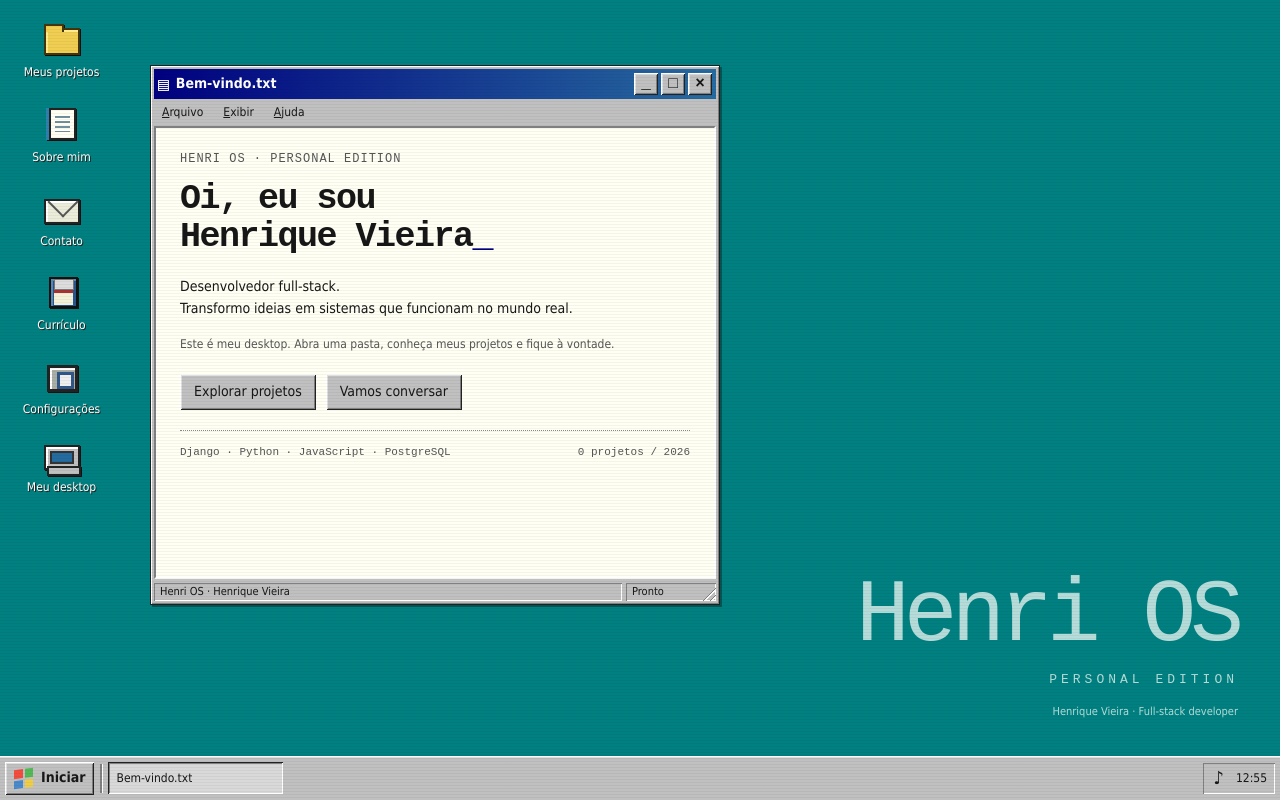
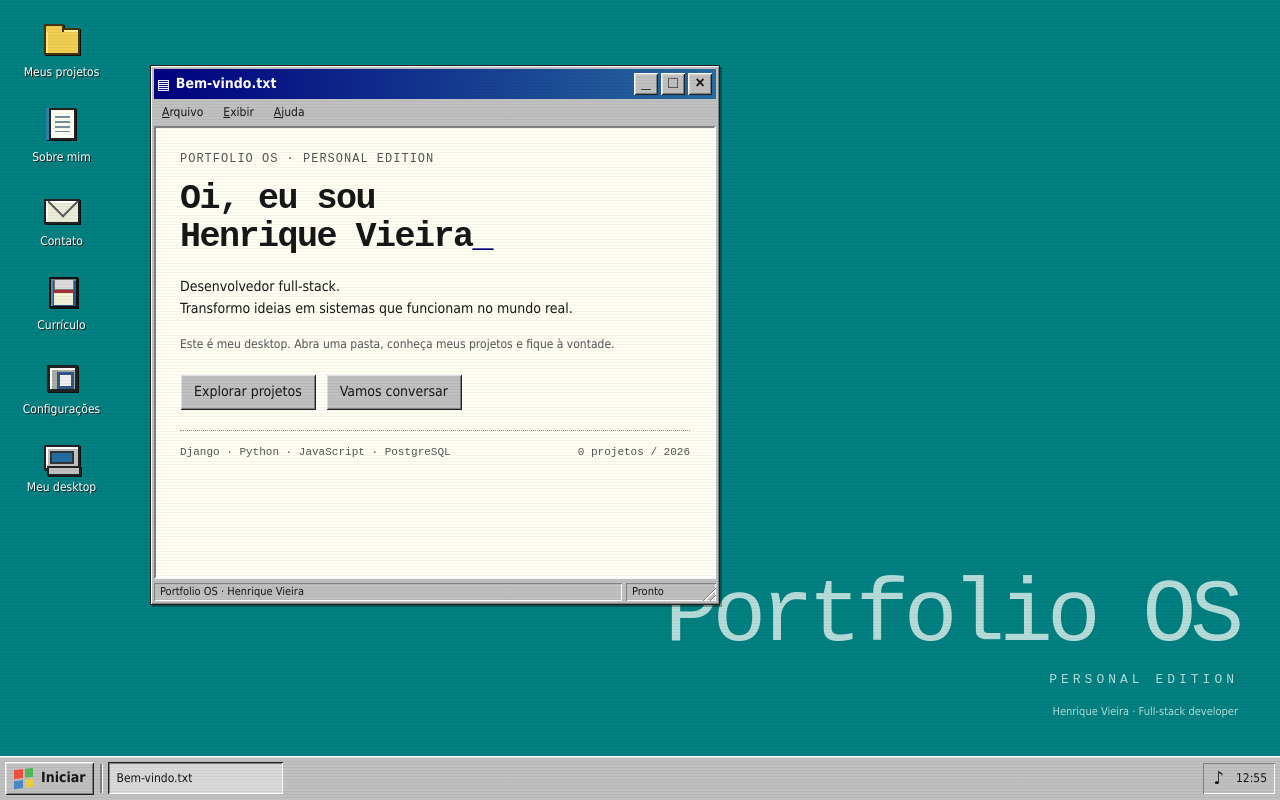
Before and after one commit to yRicke/PortfolioOS, a Django app: page / in a window 1280 px wide. Run offline with Django 4.2, Linux system fonts and the light colour scheme; data that the repository does not hold is empty; parts of the project's set-up code (start-up, migrations or seed data) failed here and were passed over.

Commit message:
refactor(marca): renomeia aplicação para Portfolio OS

```diff
--- a/app/templates/base.html
+++ b/app/templates/base.html
@@ -4,8 +4,8 @@
 <head>
     <meta charset="UTF-8">
     <meta name="viewport" content="width=device-width, initial-scale=1.0">
-    <meta name="description" content="Henri OS — o portfólio de Henrique Vieira, desenvolvedor full-stack, em um desktop inspirado no Windows 98.">
-    <title>{% block title %}Henri OS — Henrique Vieira{% endblock %}</title>
+    <meta name="description" content="Portfolio OS — o portfólio de Henrique Vieira, desenvolvedor full-stack, em um desktop inspirado no Windows 98.">
+    <title>{% block title %}Portfolio OS — Henrique Vieira{% endblock %}</title>
     <link rel="icon" href="{% static 'favicon.ico' %}" sizes="any">
     <link rel="icon" href="{% static 'favicon.png' %}" type="image/png">
     <link rel="apple-touch-icon" href="{% static 'favicon.png' %}">
--- a/app/templates/contato.html
+++ b/app/templates/contato.html
@@ -1,5 +1,5 @@
 {% extends "base.html" %}
-{% block title %}Contato — Henri OS{% endblock %}
+{% block title %}Contato — Portfolio OS{% endblock %}
 {% block content %}
 <section class="os-mail">
     <div class="os-mail-toolbar"><a class="os-button" href="mailto:henriquevieiraperes@gmail.com?subject=Novo%20projeto">✉ Escrever mensagem</a></div>
--- a/app/templates/curriculo.html
+++ b/app/templates/curriculo.html
@@ -1,5 +1,5 @@
 {% extends "base.html" %}
-{% block title %}Currículo — Henri OS{% endblock %}
+{% block title %}Currículo — Portfolio OS{% endblock %}
 {% block content %}
 <article class="os-notepad"><p class="os-eyebrow">curriculo.txt</p><h1>Henrique Vieira</h1><p>Desenvolvedor full-stack<br>Técnico em Desenvolvimento de Sistemas</p><hr><h2>O que construo</h2><p>Aplicações web completas, do backend ao deploy. Sistemas de gestão, marketplaces, APIs, automações e interfaces responsivas.</p><h2>Tecnologias</h2><p>Python · Django · JavaScript · PostgreSQL<br>APIs REST · Git · Vercel · Automação</p><h2>Experiência prática</h2><p>Desenvolvimento de sistemas e produtos digitais, com experiência em robótica competitiva FTC, automação e controle.</p><div class="form-actions"><button type="button" class="os-button" data-print-document>Imprimir / salvar em PDF</button><a class="os-button" href="{% url 'contato' %}" data-os-app="contato" data-os-title="Caixa de entrada">Entrar em contato</a></div></article>
 {% endblock %}
--- a/app/templates/entrar.html
+++ b/app/templates/entrar.html
@@ -5,7 +5,7 @@
 {% block content %}
 <section>
     <h1 class="section-title">Acesso do administrador</h1>
-    <p>Entre com sua conta para gerenciar os projetos do Henri OS.</p>
+    <p>Entre com sua conta para gerenciar os projetos do Portfolio OS.</p>
     {% if form.errors %}
     <div class="empty-state">
         Por favor, corrija os erros abaixo.
--- a/app/templates/index.html
+++ b/app/templates/index.html
@@ -1,8 +1,8 @@
 {% extends "base.html" %}
-{% block title %}Henri OS — Henrique Vieira, desenvolvedor full-stack{% endblock %}
+{% block title %}Portfolio OS — Henrique Vieira, desenvolvedor full-stack{% endblock %}
 {% block content %}
 <section class="os-welcome">
-    <p class="os-eyebrow">Henri OS · Personal edition</p>
+    <p class="os-eyebrow">Portfolio OS · Personal edition</p>
     <h1>Oi, eu sou<br>Henrique Vieira<span class="os-text-caret" aria-hidden="true">_</span></h1>
     <p class="os-welcome-lead">Desenvolvedor full-stack.<br>Transformo ideias em sistemas que funcionam no mundo real.</p>
     <p class="os-muted">Este é meu desktop. Abra uma pasta, conheça meus projetos e fique à vontade.</p>
--- a/app/templates/partials/os_desktop.html
+++ b/app/templates/partials/os_desktop.html
@@ -1,5 +1,5 @@
-<div id="os-desktop" class="os-desktop" data-home-url="{% url 'index' %}" aria-label="Área de trabalho do Henri OS">
-    <div class="os-wallpaper" aria-hidden="true"><strong>Henri OS</strong><span>PERSONAL EDITION</span><small>Henrique Vieira · Full-stack developer</small></div>
+<div id="os-desktop" class="os-desktop" data-home-url="{% url 'index' %}" aria-label="Área de trabalho do Portfolio OS">
+    <div class="os-wallpaper" aria-hidden="true"><strong>Portfolio OS</strong><span>PERSONAL EDITION</span><small>Henrique Vieira · Full-stack developer</small></div>
     <nav class="os-shortcuts" aria-label="Aplicativos da área de trabalho">
         <a class="os-shortcut" href="{% url 'projetos' %}" data-os-app="projetos" data-os-title="Meus projetos"><span class="pixel-icon folder" aria-hidden="true"></span><span>Meus projetos</span></a>
         <a class="os-shortcut" href="{% url 'sobre' %}" data-os-app="sobre" data-os-title="Sobre mim.txt"><span class="pixel-icon note" aria-hidden="true"></span><span>Sobre mim</span></a>
@@ -11,7 +11,7 @@
     <div class="os-windows" data-os-windows></div>
     <div class="os-scanlines" aria-hidden="true"></div>
     <div class="os-start-menu" id="os-start-menu" hidden>
-        <div class="os-menu-brand" aria-hidden="true">Henri OS</div>
+        <div class="os-menu-brand" aria-hidden="true">Portfolio OS</div>
         <nav aria-label="Menu Iniciar">
             <a href="{% url 'projetos' %}" data-os-app="projetos" data-os-title="Meus projetos"><span class="pixel-icon folder" aria-hidden="true"></span>Meus projetos</a>
             <a href="{% url 'sobre' %}" data-os-app="sobre" data-os-title="Sobre mim.txt"><span class="pixel-icon note" aria-hidden="true"></span>Sobre mim</a>
@@ -34,14 +34,14 @@
     </nav>
     <div class="os-loading-status" role="status" aria-live="polite" hidden></div>
 </div>
-<div class="os-boot" data-os-boot role="status" aria-label="Iniciando Henri OS">
-    <span class="os-logo" aria-hidden="true"><i></i><i></i><i></i><i></i></span><div class="os-boot-name">Henri OS</div><small>Personal edition · Iniciando o sistema</small>
+<div class="os-boot" data-os-boot role="status" aria-label="Iniciando Portfolio OS">
+    <span class="os-logo" aria-hidden="true"><i></i><i></i><i></i><i></i></span><div class="os-boot-name">Portfolio OS</div><small>Personal edition · Iniciando o sistema</small>
     <div class="os-boot-track" aria-hidden="true"><div class="os-boot-bar"></div></div><button type="button" class="os-button" data-os-skip-boot>Pular inicialização</button>
 </div>
 <template id="os-settings-content">
     <section class="os-settings"><h1>Painel de controle</h1><p>Deixe o desktop do seu jeito.</p>
         <fieldset><legend>Aparência</legend><label><input type="checkbox" data-os-setting="scanlines"> Textura de tela antiga</label><label><input type="checkbox" data-os-setting="sound"> Sons do sistema</label></fieldset>
         <fieldset><legend>Velocidade</legend><label for="os-delay">Tempo para abrir um aplicativo</label><select id="os-delay" data-os-setting="delay"><option value="1800">Nostálgico · 1,8 segundo</option><option value="600">Rápido · 0,6 segundo</option><option value="0">Instantâneo</option></select></fieldset>
-        <p class="os-muted">Preferências salvas neste navegador.</p><button type="button" class="os-button" data-os-restart>Reiniciar Henri OS</button>
+        <p class="os-muted">Preferências salvas neste navegador.</p><button type="button" class="os-button" data-os-restart>Reiniciar Portfolio OS</button>
     </section>
 </template>
--- a/app/templates/projetos.html
+++ b/app/templates/projetos.html
@@ -1,5 +1,5 @@
 {% extends "base.html" %}
-{% block title %}Meus projetos — Henri OS{% endblock %}
+{% block title %}Meus projetos — Portfolio OS{% endblock %}
 {% block content %}
 <section class="os-explorer">
     <header class="os-explorer-toolbar"><span class="os-muted">Endereço</span><span class="os-address"><span class="pixel-icon folder" aria-hidden="true"></span>Meu computador / Portfólio / Projetos</span></header>
--- a/static/js/os-desktop.js
+++ b/static/js/os-desktop.js
@@ -88,7 +88,7 @@
   function createWindow({ id, title, url, content, geometry }) {
     if (windows.has(id)) { activate(id, true); return windows.get(id); }
     const node = document.createElement('section'); node.className = 'os-window'; node.dataset.osWindow = id; node.setAttribute('role', 'region'); node.setAttribute('aria-label', title);
-    node.innerHTML = '<header class="os-titlebar"><span class="os-window-icon" aria-hidden="true">▤</span><button type="button" class="os-window-title"></button><div class="os-window-controls"><button type="button" class="os-button" data-window-action="minimize">_</button><button type="button" class="os-button" data-window-action="maximize">□</button><button type="button" class="os-button" data-window-action="close">×</button></div></header><div class="os-window-menubar" aria-hidden="true"><span>Arquivo</span><span>Exibir</span><span>Ajuda</span></div><div class="os-window-body"></div><footer class="os-window-status"><span>Henri OS · Henrique Vieira</span><span>Pronto</span></footer><button type="button" class="os-resize-handle" aria-label="Redimensionar janela. Use as setas."></button>';
+    node.innerHTML = '<header class="os-titlebar"><span class="os-window-icon" aria-hidden="true">▤</span><button type="button" class="os-window-title"></button><div class="os-window-controls"><button type="button" class="os-button" data-window-action="minimize">_</button><button type="button" class="os-button" data-window-action="maximize">□</button><button type="button" class="os-button" data-window-action="close">×</button></div></header><div class="os-window-menubar" aria-hidden="true"><span>Arquivo</span><span>Exibir</span><span>Ajuda</span></div><div class="os-window-body"></div><footer class="os-window-status"><span>Portfolio OS · Henrique Vieira</span><span>Pronto</span></footer><button type="button" class="os-resize-handle" aria-label="Redimensionar janela. Use as setas."></button>';
     const sizes = id === 'projetos' || id.startsWith('projeto-') || id === 'painel_projetos' ? [790, 570] : id === 'inicio' ? [570, 540] : [560, 470];
     Object.assign(node.style, { left: `${geometry?.x ?? 150 + windows.size * 32}px`, top: `${geometry?.y ?? 65 + windows.size * 28}px`, width: `${geometry?.width ?? sizes[0]}px`, height: `${geometry?.height ?? sizes[1]}px` });
     const w = { id, title, url: url || '', node, frame: null, dirty: false }; windows.set(id, w); stage.append(node); setTitle(w, title);
@@ -103,7 +103,7 @@
         node.querySelector('.os-window-status > span:last-child').textContent = 'Pronto';
         try {
           if (frame.contentWindow.location.pathname === '/' && w.url !== '/') { returnHome(w); return; }
-          const pageTitle = frame.contentDocument.title.replace(/\s+[—–]\s+(?:Henri OS|Henrique Vieira|Portfólio).*$/, '');
+          const pageTitle = frame.contentDocument.title.replace(/\s+[—–]\s+(?:Portfolio OS|Henrique Vieira|Portfólio).*$/, '');
           if (pageTitle) setTitle(w, pageTitle);
           frame.contentWindow.postMessage({ type: 'henri-os:appearance', scanlines: settings.scanlines }, location.origin);
         } catch { node.querySelector('.os-window-status > span:last-child').textContent = 'Indisponível'; }
@@ -195,7 +195,7 @@
     const source = Array.from(windows.values()).find(w => w.frame?.contentWindow === event.source); if (!source) return;
     const message = event.data;
     if (message?.type === 'henri-os:open') {
-      try { const url = normalizedURL(message.url); openApp(appKey(url.pathname), message.title || names[pathKeys[url.pathname]] || 'Henri OS', url.pathname + url.search); } catch { /* Links externos usam a navegação normal. */ }
+      try { const url = normalizedURL(message.url); openApp(appKey(url.pathname), message.title || names[pathKeys[url.pathname]] || 'Portfolio OS', url.pathname + url.search); } catch { /* Links externos usam a navegação normal. */ }
     }
     if (message?.type === 'henri-os:focus' && active !== source.id) activate(source.id);
     if (message?.type === 'henri-os:dirty') source.dirty = Boolean(message.dirty);
```
Also changed, not shown: design/henri-os.html (+10 -10 lines), README.md.
